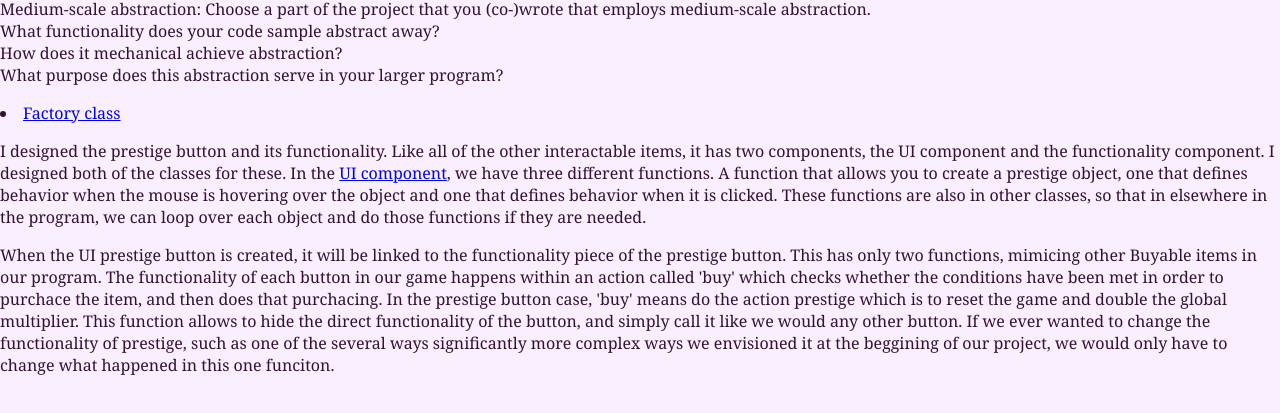
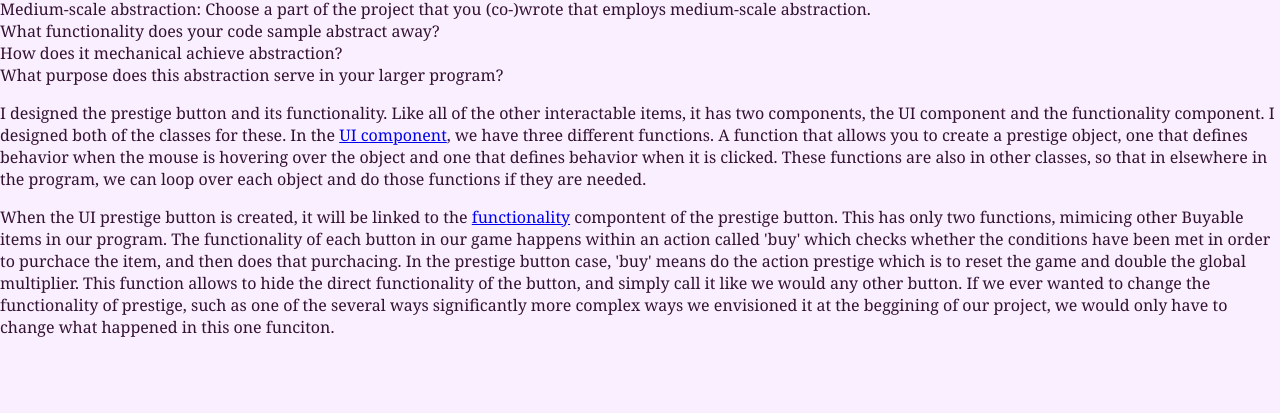
Before and after one commit to MayaLFlynn/324Website, a plain HTML site: page pages/med-abstraction.html in a window 1280 px wide. Shown: the part 203-616 px from the top of the page. Drawn offline with Linux system fonts and the light colour scheme; files whose address does not match are found by name.

Commit message:
update med-scale abstraction

```diff
--- a/pages/med-abstraction.html
+++ b/pages/med-abstraction.html
@@ -24,8 +24,6 @@
                 What functionality does your code sample abstract away? <br>
                 How does it mechanical achieve abstraction? <br>
                 What purpose does this abstraction serve in your larger program? <br>
-
-                   <li><a href="https://github.com/Idle-Devs-Progress-is-Optional/PaperGame/blob/main/classes/factory.lua">Factory class</a></li>
                 </p>
 
                 <p>
@@ -38,7 +36,9 @@
                 </p>
 
                 <p>
-                    When the UI prestige button is created, it will be linked to the functionality piece of the prestige button.
+                    When the UI prestige button is created, it will be linked to the
+                    <a href="https://github.com/Idle-Devs-Progress-is-Optional/PaperGame/blob/main/classes/prestige.lua">functionality</a>
+                    compontent of the prestige button.
                     This has only two functions, mimicing other Buyable items in our program. The functionality of each button in our
                     game happens within an action called 'buy' which checks whether the conditions have been met in order to purchace
                     the item, and then does that purchacing. In the prestige button case, 'buy' means do the action prestige which is
```
